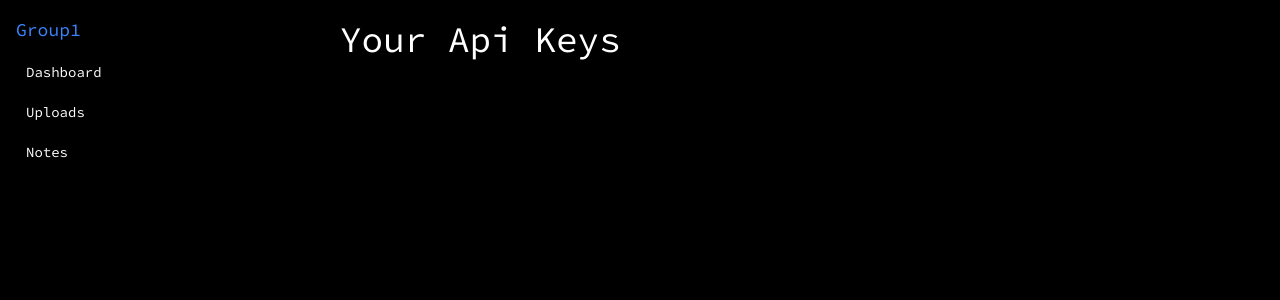
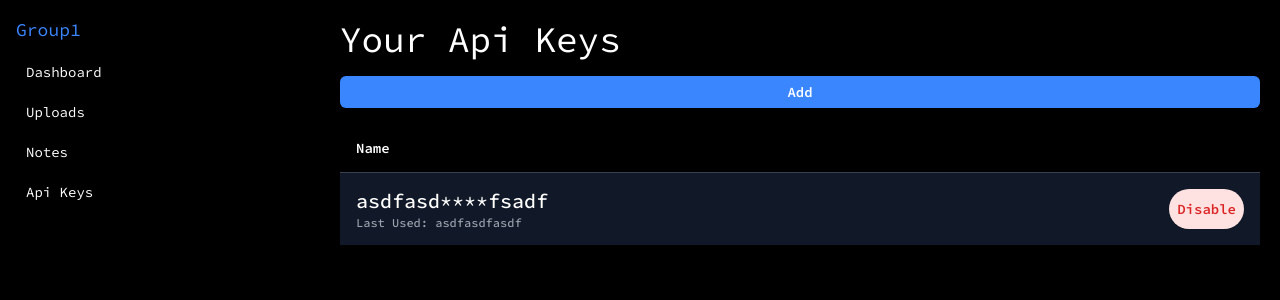
Before and after one commit to BRAVO68WEB/shx, a Next.js app in the folder packages/dashboard/: page /dashboard/apiKeys in a window 1280 px wide. Shown: the top 300 px of the page. Built offline with nearby package versions, Linux system fonts and the light colour scheme.

Commit message:
added api keys section

```diff
--- a/packages/dashboard/app/(dashboard)/dashboard/apiKeys/page.tsx
+++ b/packages/dashboard/app/(dashboard)/dashboard/apiKeys/page.tsx
@@ -1,3 +1,5 @@
+import ApiKeyList from '@/components/Lists/ApiKeyList'
+import Button from '@/components/ui/Button'
 import React from 'react'
 
 function Page() {
@@ -6,6 +8,10 @@ function Page() {
         <h1 className='text-4xl'>
             Your Api Keys
         </h1>
+        <div className="flex flex-col w-full gap-4">
+          <Button>Add</Button>
+          <ApiKeyList />
+        </div>
 
     </div>
   )
--- /dev/null
+++ b/packages/dashboard/components/Lists/ApiKeyList/index.tsx
@@ -0,0 +1,68 @@
+import Button from '@/components/ui/Button';
+import { Trash } from 'lucide-react';
+import React from 'react';
+
+const apiKeys = [
+	{
+		key: 'asdfasd****fsadf',
+		enabled: true,
+        lastUsed:"asdfasdfasdf"
+	},
+];
+
+function ApiKeyList() {
+	return (
+		<div>
+			<table className="min-w-full divide-y divide-gray-700">
+				<thead className="p-2">
+					<tr>
+						<th
+							scope="col"
+							className="py-3.5 pl-4 pr-3 w-full text-left text-sm font-semibold text-white"
+						>
+							Name
+						</th>
+						<th scope="col" className="relative py-3.5  px-4">
+							<span className="sr-only">Controls</span>
+						</th>
+					</tr>
+				</thead>
+				<tbody className="divide-y p-2">
+					{apiKeys.map(({ key, enabled,lastUsed }, index) => (
+						<tr className="bg-gray-900 rounded" key={index}>
+							<td className="whitespace-nowrap  pl-4 text-sm font-medium text-white">
+								<p className='text-xl'>{key}</p>
+                                <p className='text-xs text-gray-400'>Last Used: {lastUsed}</p>
+							</td>
+							<td className="relative whitespace-nowrap py-4 px-4 text-right text-sm font-medium icons flex center items-center gap-3">
+								{enabled ? (
+									<Button
+										variant="transparent"
+										size={'icon'}
+										aria-label="Disable Api Key"
+										title="Disable Api Key"
+										className="rounded-full p-2 bg-red-100 text-red-600"
+									>
+										Disable
+									</Button>
+								) : (
+									<Button
+										variant="transparent"
+										size={'icon'}
+										aria-label="Enable Api Key"
+										title="Enable Api Key"
+										className="rounded-full p-2 text-green-600 bg-green-100"
+									>
+										Enable
+									</Button>
+								)}
+							</td>
+						</tr>
+					))}
+				</tbody>
+			</table>
+		</div>
+	);
+}
+
+export default ApiKeyList;
--- a/packages/dashboard/lib/sidebar.ts
+++ b/packages/dashboard/lib/sidebar.ts
@@ -14,6 +14,10 @@ export const sidebarGroups: SidebarGroup[] = [
 				name: 'Notes',
 				href: '/dashboard/notes',
 			},
+			{
+				name: 'Api Keys',
+                href: '/dashboard/apiKeys',
+			}
 		],
 	},
 ];
```
